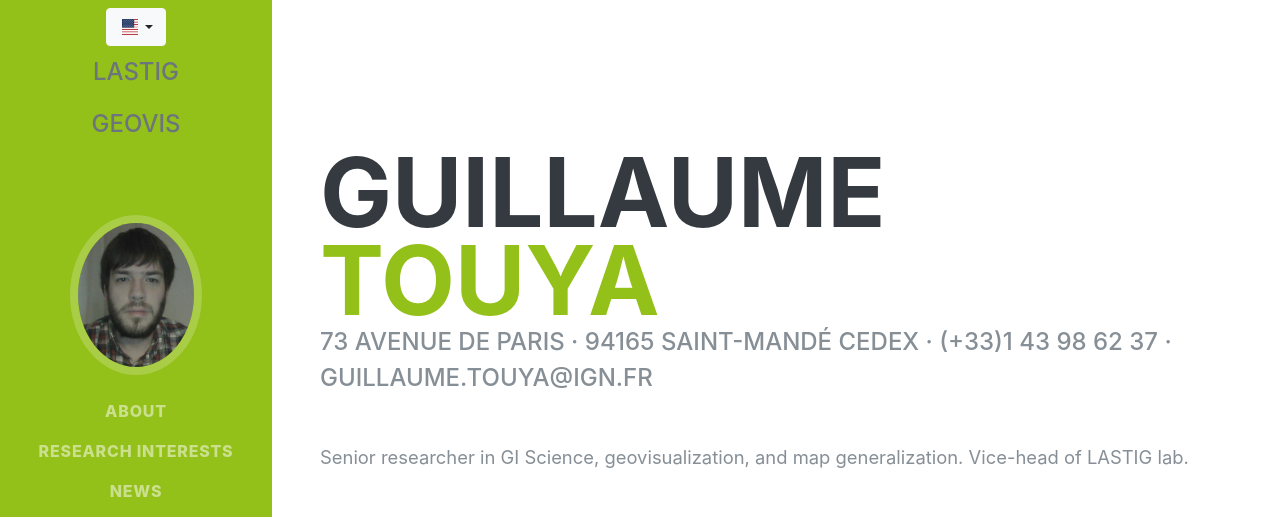
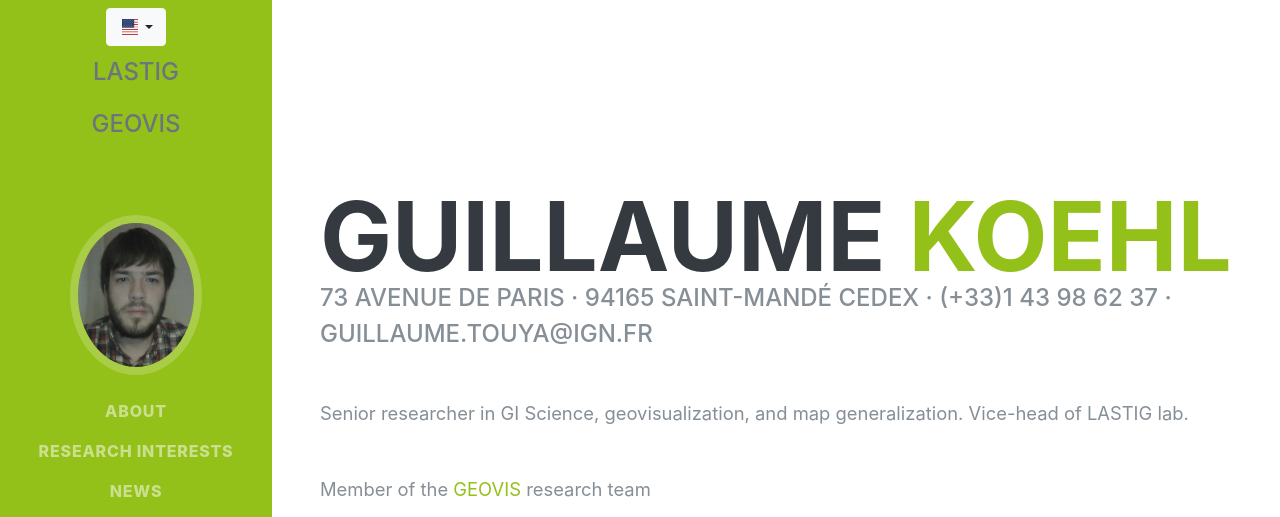
Before and after one commit to umrlastig/guillaume-koehl, a plain HTML site: page index.html in a window 1280 px wide. Shown: the top 517 px of the page. Drawn offline with nearby package versions, Linux system fonts and the light colour scheme; no server answers; files whose address does not match are found by name; a web font is replaced by a local one.

Commit message:
Update index.html

```diff
--- a/index.html
+++ b/index.html
@@ -94,7 +94,7 @@
     <section class="resume-section p-3 p-lg-5 d-flex align-items-center" id="about">
       <div class="w-100">
         <h1 class="mb-0">Guillaume
-          <span class="text-primary">Touya</span>
+          <span class="text-primary">Koehl</span>
         </h1>
         <div class="subheading mb-5">73 avenue de Paris · 94165 Saint-Mandé CEDEX · (+33)1 43 98 62 37 ·
           <a>guil<!--anti@spam.fr!-->laume.touya@ign.fr</a>
```
